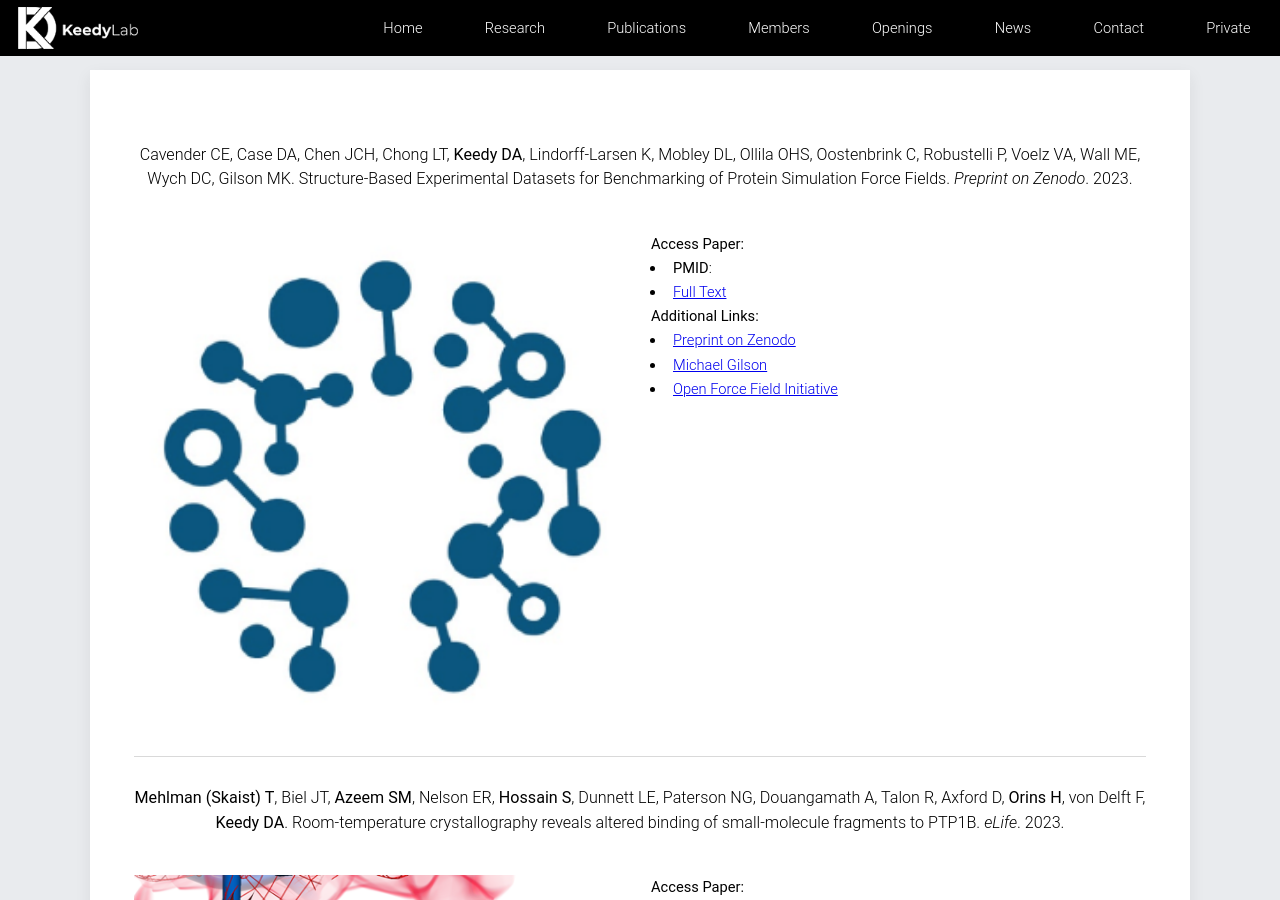
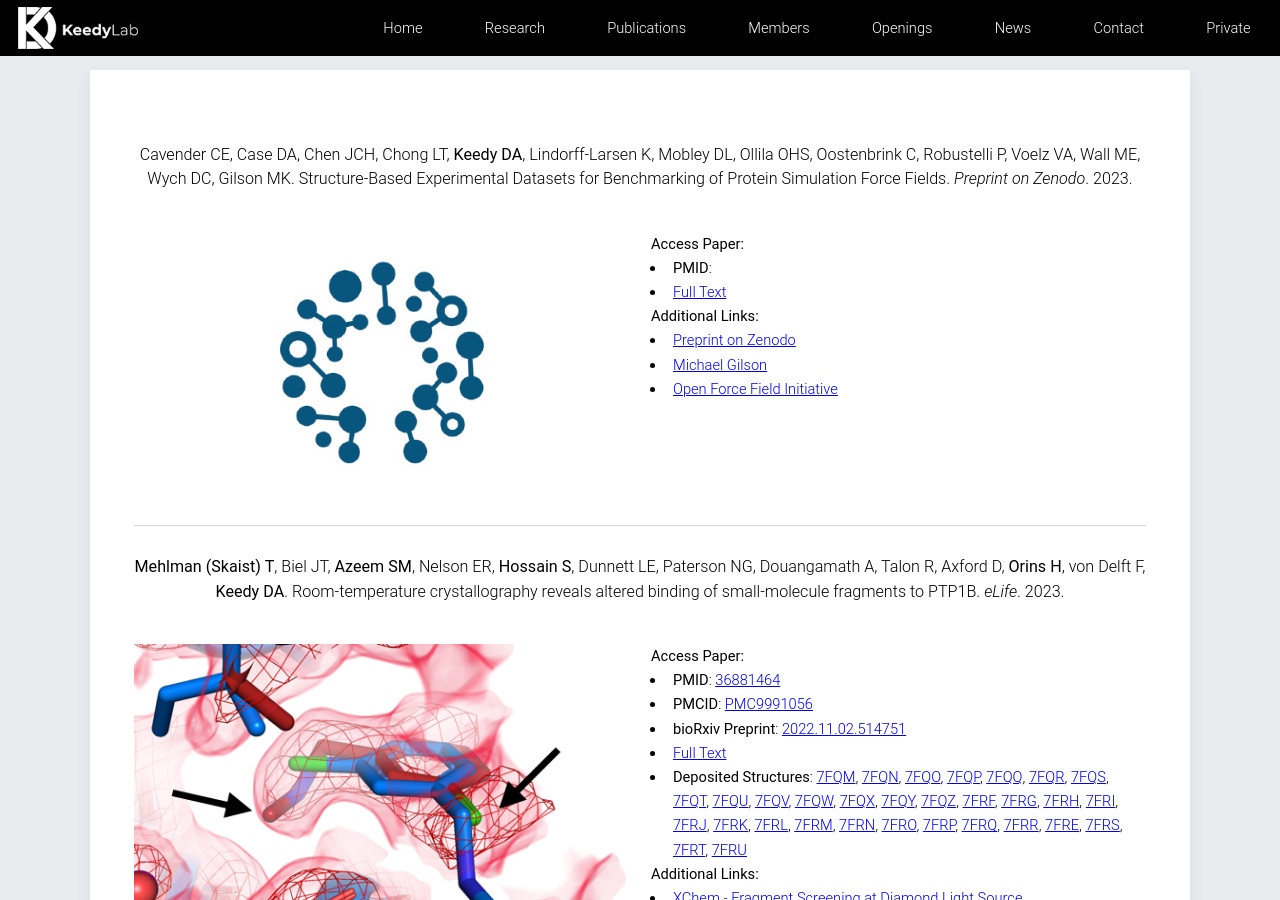
Before and after one commit to keedylab/keedylab.github.io, a Jekyll site: the page built from publications/index.html, in a window 1280 px wide and 900 px high, scrolled down 306 px. Built offline with Jekyll 4.4.1, drawn with Linux system fonts in a browser that asks for light colours.

Commit message:
Resized benchmarks preprint splash image

```diff
--- a/_data/publications.yml
+++ b/_data/publications.yml
@@ -1,6 +1,6 @@
 - citation: 'Cavender CE, Case DA, Chen JCH, Chong LT, **Keedy DA**, Lindorff-Larsen K, Mobley DL, Ollila OHS, Oostenbrink C, Robustelli P, Voelz VA, Wall ME, Wych DC, Gilson MK. Structure-Based Experimental Datasets for Benchmarking of Protein Simulation Force Fields. *Preprint on Zenodo*. 2023.'
   date: 202303
-  image: '/images/pub/cavender_2023.png'
+  image: '/images/pub/cavender_2023.jpg'
   pmid:
   pmcid:
   biorxiv:
```
Also changed, not shown: images/pub/cavender_2023.jpg (added), images/pub/cavender_2023.png (deleted).
